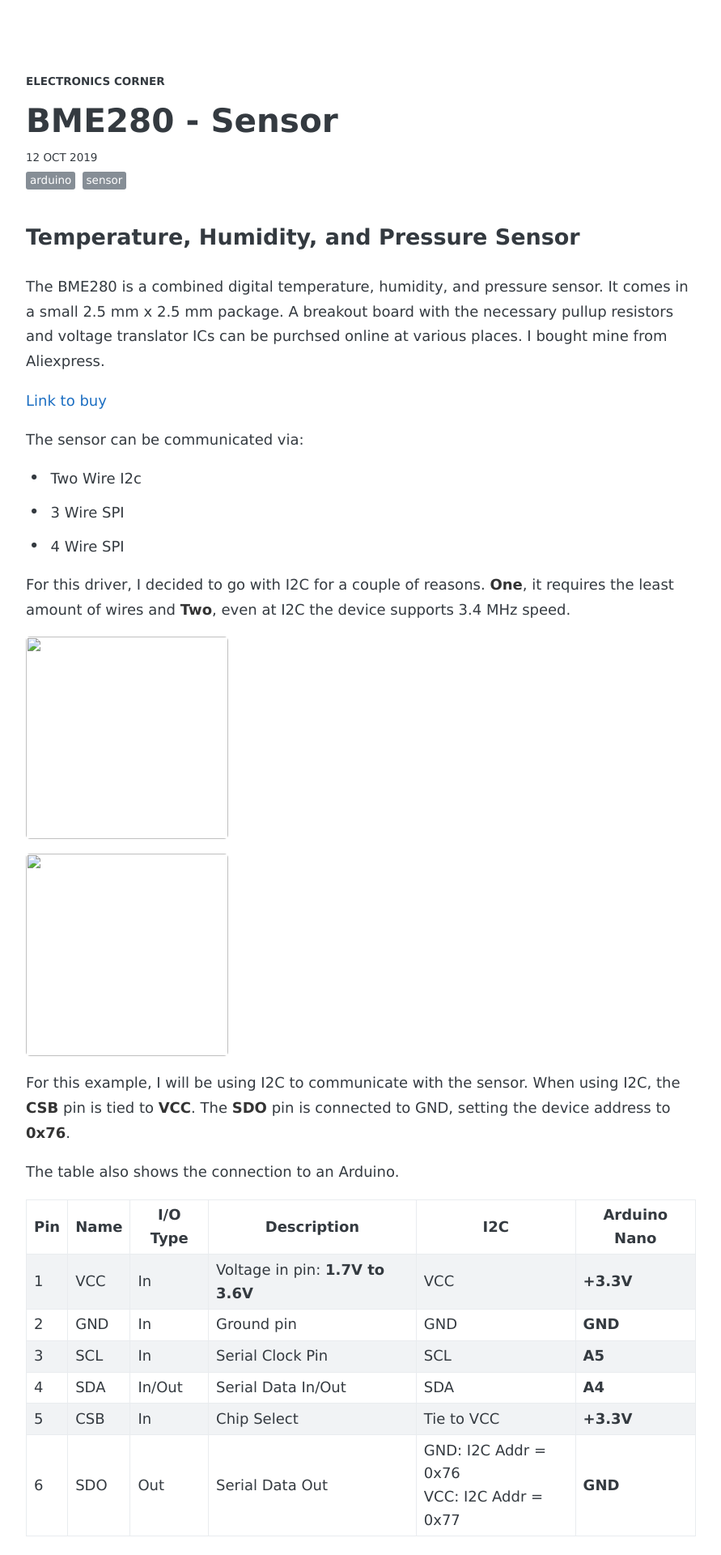
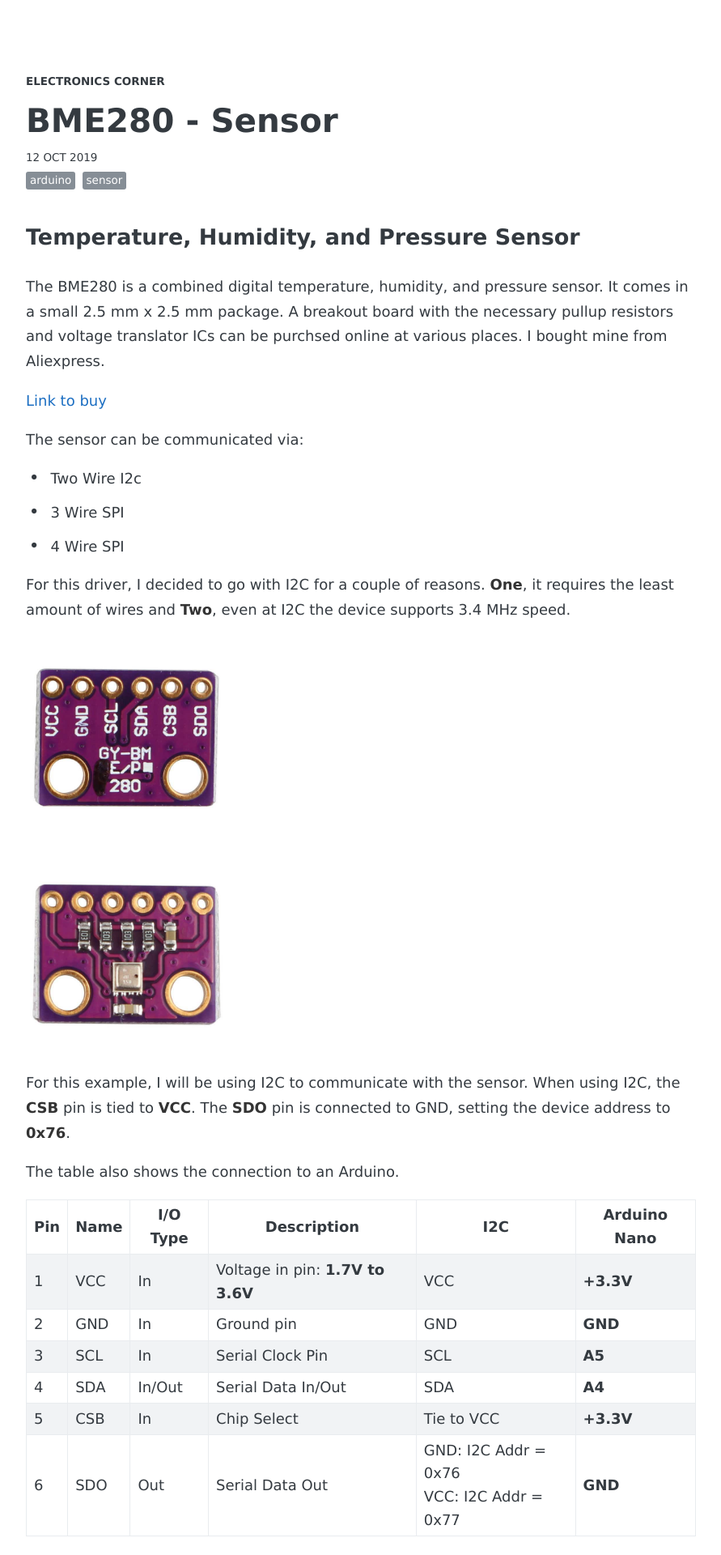
Before and after one commit to hshah89/hshah89.github.io, a Jekyll site: the page built from _posts/2019-10-12-bme280-arduino.md, in a window 1280 px wide. Shown: the top 1920 px of the page at 81% size, without its empty margins (194-1085 px from the left). Built offline with Jekyll 4.4.1, drawn with Linux system fonts in a browser that asks for light colours; some web fonts are replaced.

Commit message:
Update 2019-10-12-bme280-arduino.md

```diff
--- a/_posts/2019-10-12-bme280-arduino.md
+++ b/_posts/2019-10-12-bme280-arduino.md
@@ -22,7 +22,7 @@ For this driver, I decided to go with I2C for a couple of reasons. **One**, it r
 
 
 
-<img src="{{ "/images/bme280_arduino_driver/bme280_back.jpg | prepend: site.baseurl }}" width="250px" height="250px"> <img src="{{ "/images/bme280_arduino_driver/bme280_front.jpg | prepend: site.baseurl }}" width="250px" height="250px">
+<img src="{{ "/images/bme280_arduino_driver/bme280_back.jpg" | prepend: site.baseurl }}" width="250px" height="250px"> <img src="{{ "/images/bme280_arduino_driver/bme280_front.jpg" | prepend: site.baseurl }}" width="250px" height="250px">
 
 For this example, I will be using I2C to communicate with the sensor. When using I2C, the **CSB** pin is tied to **VCC**. The **SDO** pin is connected to GND, setting the device address to **0x76**.
 
```
